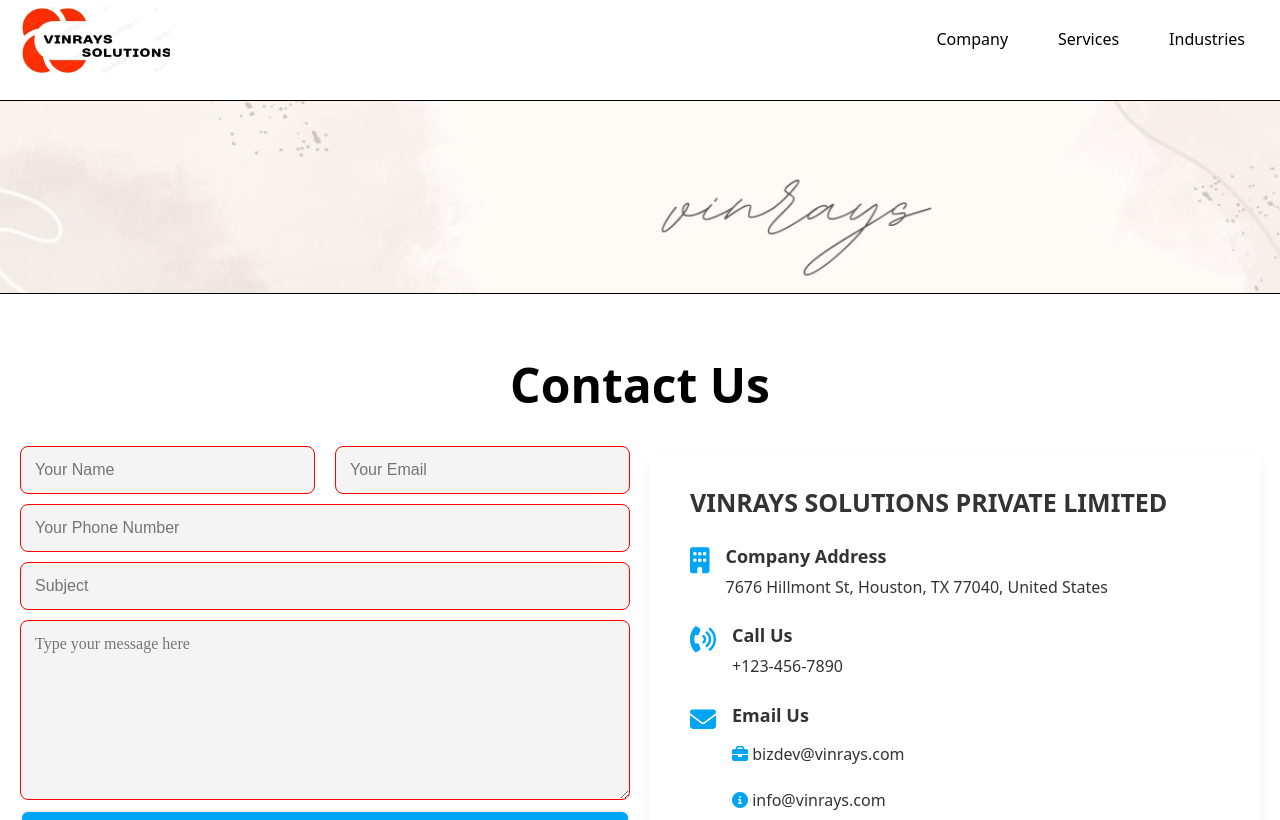
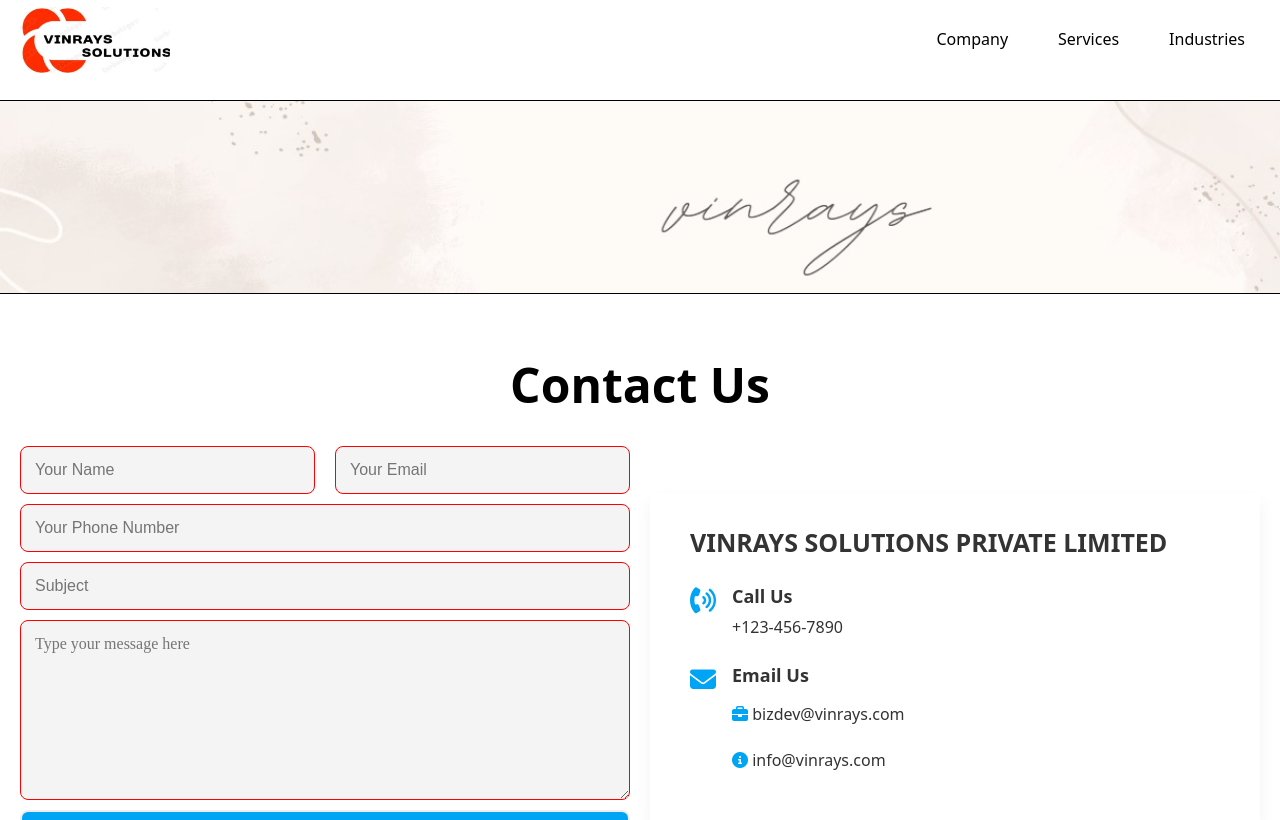
Before and after one commit to PrathapreddyMudium/vinrays_new_ui, a React (Create React App) app: page /contactus in a window 1280 px wide. Shown: the top 820 px of the page. Built offline with nearby package versions, Linux system fonts and the light colour scheme.

Commit message:
removed email and job apply functionality

```diff
--- a/src/components/Job.jsx
+++ b/src/components/Job.jsx
@@ -3,11 +3,7 @@
 const Job = (props) => {
   const cardRef = useRef(null);
   const [shouldShowScroll, setShouldShowScroll] = useState(false);
-  const modalDialogHandler = () => {
-    props.setModalOpen(true);
-    props.setJobCode(props.data.job_code);
-    props.setJobTitle(props.data.job_title);
-  };
+
   useEffect(() => {
     // Check if the content overflows the card
     const isOverflowing =
@@ -34,9 +30,6 @@
           {props.data.skills.map((skill, id) => {
             return <li key={id}>{skill}</li>;
           })}
-          {/*<li>Java</li>
-          <li>Java</li>
-        <li>Java</li>*/}
         </ul>
       </div>
       <div className="responsibilities">
@@ -49,12 +42,8 @@
               </li>
             );
           })}
-          {/*<li>Design</li>
-          <li>Develop</li>
-        <li>Test</li>*/}
         </ul>
       </div>
-      <button onClick={modalDialogHandler}>Apply</button>
     </div>
   );
 };
--- a/src/pages/ContactUs.jsx
+++ b/src/pages/ContactUs.jsx
@@ -1,4 +1,3 @@
-import emailjs from "@emailjs/browser";
 import React, { useRef, useState } from "react";
 const ContactUs = () => {
   const form = useRef();
@@ -10,21 +9,6 @@
 
   const sendEmail = (e) => {
     e.preventDefault();
-    emailjs
-      .sendForm(
-        "service_nxdmbvp",
-        "template_v0i0joq",
-        form.current,
-        "v1jfjFmpnQManhgUK"
-      )
-      .then(
-        (result) => {
-          console.log(result.text);
-        },
-        (error) => {
-          console.log(error.text);
-        }
-      );
     setName("");
     setEmail("");
     setContact("");
@@ -111,15 +95,6 @@
               </div>
               <div className="d-flex contact-grid pt-3">
                 <div className="cont-left text-center me-3">
-                  <i class="fa-solid fa-building fa-2x"></i>
-                </div>
-                <div className="cont-right">
-                  <h6>Company Address</h6>
-                  <p>7676 Hillmont St, Houston, TX 77040, United States</p>
-                </div>
-              </div>
-              <div className="d-flex contact-grid pt-3">
-                <div className="cont-left text-center me-3">
                   <i class="fa-solid fa-phone-volume fa-2x"></i>
                 </div>
                 <div className="cont-right">
```
